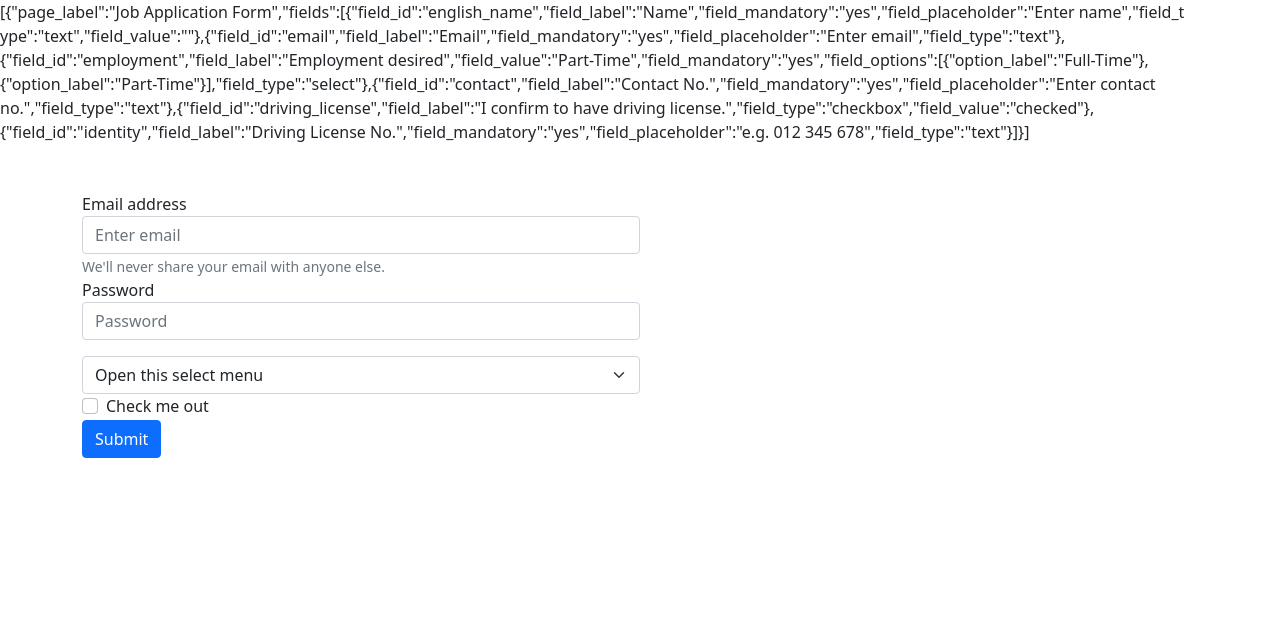
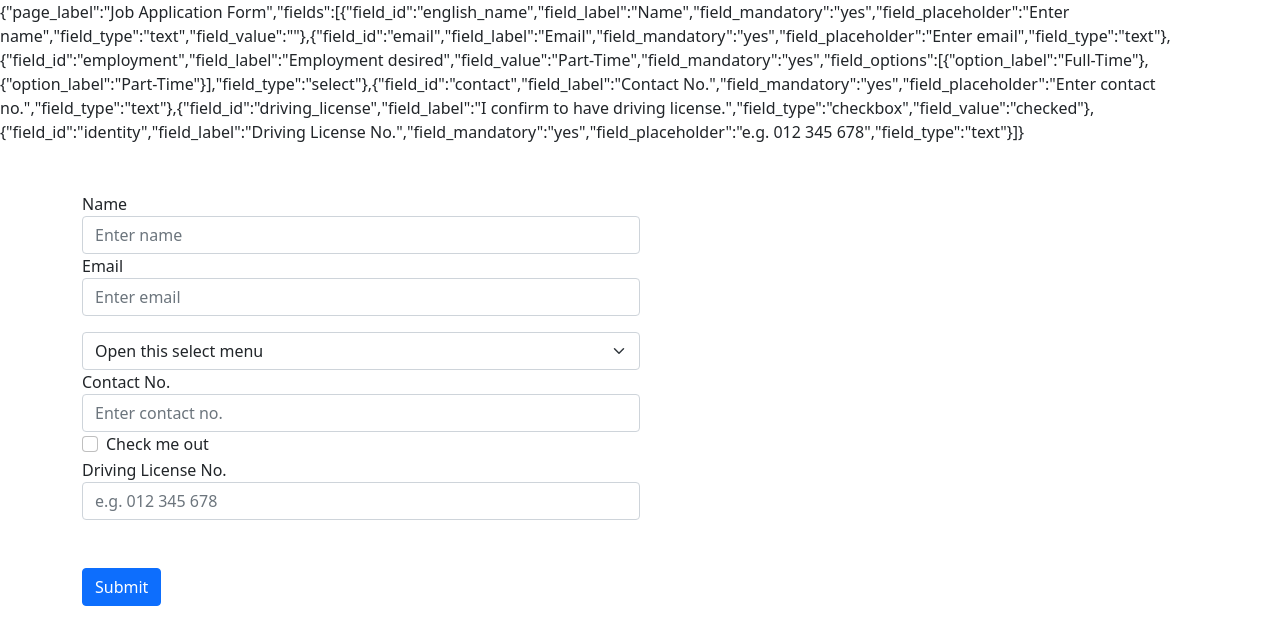
Before and after one commit to ahmedibrahimhassan654/dynamic-form-assignment, a React (Create React App) app: page / in a window 1280 px wide. Shown: the top 644 px of the page. Built offline with nearby package versions, Linux system fonts and the light colour scheme.

Commit message:
finished input  component

```diff
--- a/src/App.js
+++ b/src/App.js
@@ -1,54 +1,31 @@
+import { useState, useEffect } from "react";
+
+import Element from "./components/Element";
+import CheckBox from "./components/elements/CheckBox";
+import Input from "./components/elements/Input";
+import Select from "./components/elements/Select";
 import formJSON from "./formElement.json";
 
 function App() {
+  const [elements, setElements] = useState(null);
+  useEffect(() => {
+    setElements(formJSON[0]);
+  }, []);
+  const { page_label, fields } = elements ?? {};
   return (
     <>
-      {JSON.stringify(formJSON)}
+      {JSON.stringify(elements)}
+
       <div className="App container mt-5 ">
         <div className="col-md-6">
           <form>
-            <div className="form-group">
-              <label htmlFor="exampleInputEmail1">Email address</label>
-              <input
-                type="email"
-                className="form-control"
-                id="exampleInputEmail1"
-                aria-describedby="emailHelp"
-                placeholder="Enter email"
-              />
-              <small id="emailHelp" className="form-text text-muted">
-                We'll never share your email with anyone else.
-              </small>
-            </div>
-            <div className="form-group">
-              <label htmlFor="exampleInputPassword1">Password</label>
-              <input
-                type="password"
-                className="form-control"
-                id="exampleInputPassword1"
-                placeholder="Password"
-              />
-            </div>
-            <select
-              className="form-select mt-3"
-              aria-label="Default select example"
-            >
-              <option>Open this select menu</option>
-              <option>One</option>
-              <option>Two</option>
-              <option>Three</option>
-            </select>
-            <div className="form-check ">
-              <input
-                type="checkbox"
-                className="form-check-input"
-                id="exampleCheck1"
-              />
-              <label className="form-check-label" htmlFor="exampleCheck1">
-                Check me out
-              </label>
-            </div>
-            <button type="submit" className="btn btn-primary">
+            {fields
+              ? fields.map((field, i) => <Element key={i} field={field} />)
+              : ""}
+            {/* <Input />
+            <Select />
+            <CheckBox /> */}
+            <button type="submit" className="btn btn-primary mt-5">
               Submit
             </button>
           </form>
--- /dev/null
+++ b/src/components/Element.js
@@ -0,0 +1,47 @@
+import React from "react";
+import CheckBox from "./elements/CheckBox";
+import Input from "./elements/Input";
+import Select from "./elements/Select";
+
+const Element = ({
+  field: {
+    field_type,
+    field_id,
+    field_label,
+    field_placeholder,
+    field_value,
+    field_mandatory,
+    field_options,
+  },
+}) => {
+  switch (field_type) {
+    case "text":
+      return (
+        <Input
+          field_id={field_id}
+          field_label={field_label}
+          field_placeholder={field_placeholder}
+          field_value={field_value}
+          field_mandatory={field_mandatory}
+        />
+      );
+    case "select":
+      return (
+        <Select
+          field_id={field_id}
+          field_label={field_label}
+          field_placeholder={field_placeholder}
+          field_value={field_value}
+          field_mandatory={field_mandatory}
+          field_options={field_options}
+        />
+      );
+    case "checkbox":
+      return <CheckBox />;
+
+    default:
+      return null;
+  }
+};
+
+export default Element;
--- /dev/null
+++ b/src/components/elements/CheckBox.js
@@ -0,0 +1,18 @@
+import React from 'react'
+
+const CheckBox = () => {
+  return (
+    <div className="form-check ">
+    <input
+      type="checkbox"
+      className="form-check-input"
+      id="exampleCheck1"
+    />
+    <label className="form-check-label" htmlFor="exampleCheck1">
+      Check me out
+    </label>
+  </div>
+  )
+}
+
+export default CheckBox
--- /dev/null
+++ b/src/components/elements/Input.js
@@ -0,0 +1,26 @@
+import React from "react";
+
+const Input = ({
+  field_id,
+  field_label,
+  field_placeholder,
+  field_value,
+  field_mandatory,
+}) => {
+  return (
+    <div className="form-group">
+      <label htmlFor="exampleInputEmail1">{field_label}</label>
+      <input
+        type="text"
+        className="form-control"
+        id="exampleInputEmail1"
+        aria-describedby="emailHelp"
+        placeholder={field_placeholder ? field_placeholder : ""}
+        value={field_value}
+        required={field_mandatory === "yes" ? true : false}
+      />
+    </div>
+  );
+};
+
+export default Input;
--- /dev/null
+++ b/src/components/elements/Select.js
@@ -0,0 +1,14 @@
+import React from "react";
+
+const Select = () => {
+  return (
+    <select className="form-select mt-3" aria-label="Default select example">
+      <option>Open this select menu</option>
+      <option>One</option>
+      <option>Two</option>
+      <option>Three</option>
+    </select>
+  );
+};
+
+export default Select;
--- a/src/formElement.json
+++ b/src/formElement.json
@@ -7,7 +7,7 @@
         "field_label": "Name",
         "field_mandatory": "yes",
         "field_placeholder": "Enter name",
-                "field_t ype": "text",
+        "field_type": "text",
         "field_value": ""
       },
       {
```
Lines whose indentation alone changed are shown as unchanged.
